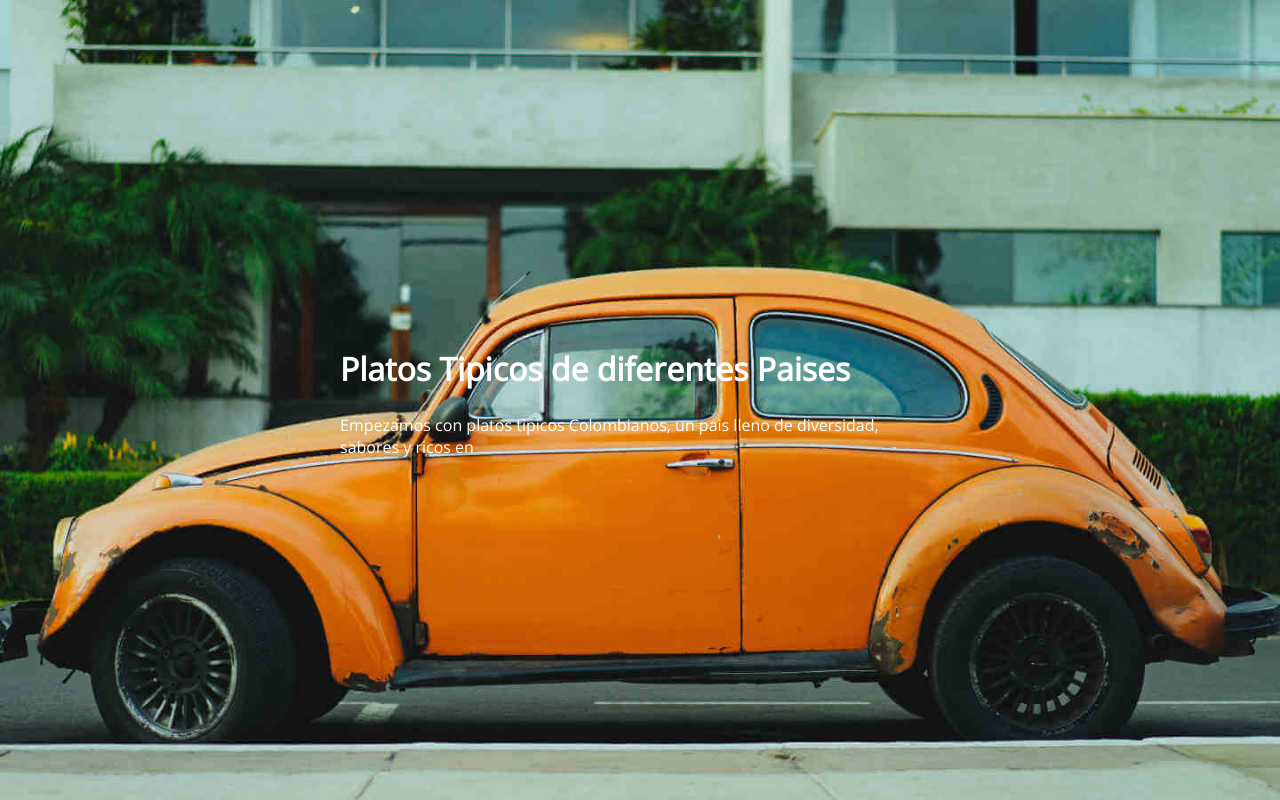
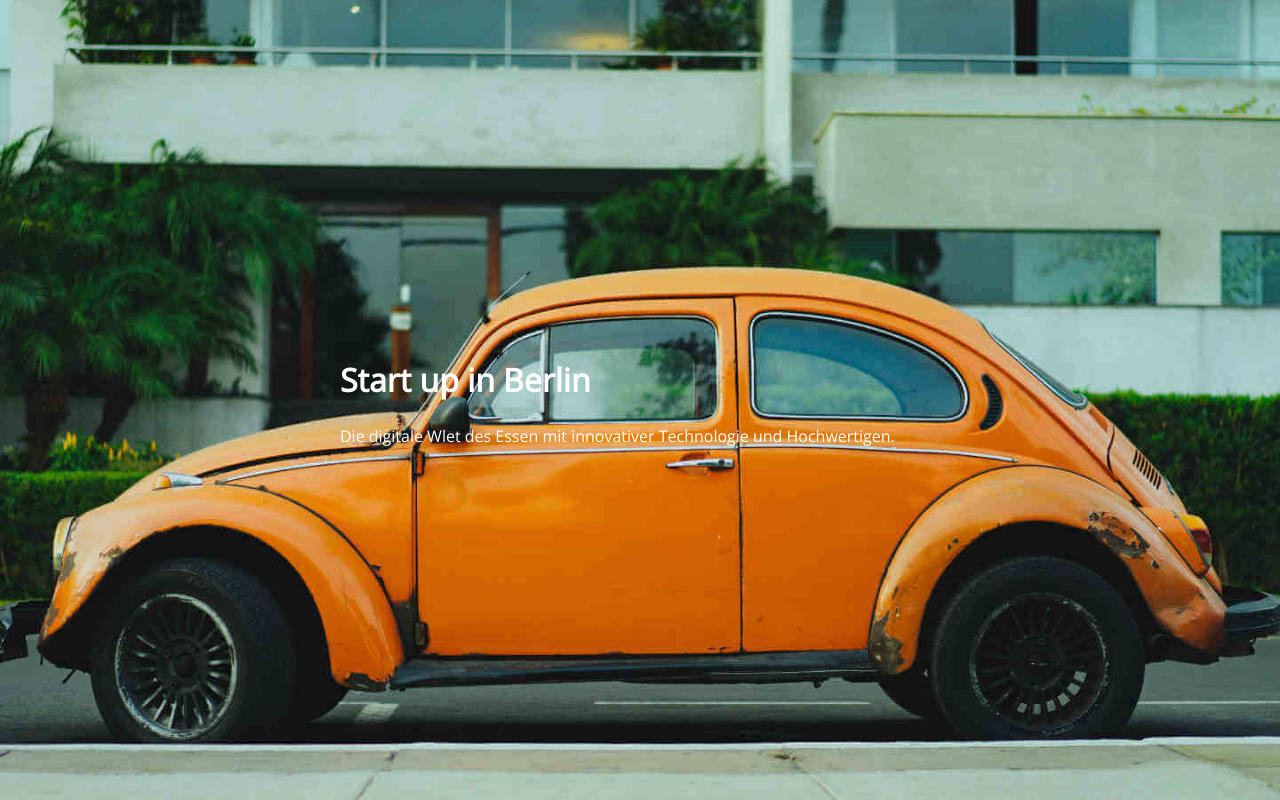
Before and after one commit to ecmildenberg/ecmildenberg.github.io, a plain HTML site: page index.html in a window 1280 px wide. Drawn offline with nearby package versions, Linux system fonts and the light colour scheme.

Commit message:
essen content

```diff
--- a/index.html
+++ b/index.html
@@ -4,7 +4,7 @@
         <meta charset="utf-8">
         <meta name="viewport" content="width=device-width, initial-scale=1.0, user-scalable=yes">
         <title>
-			Comida de Historia
+			Kitchen Stories
         </title>
         <meta name="description" content="Bla bla bla">
         <link rel="stylesheet" href="style.css" type="text/css">
@@ -12,8 +12,8 @@
     </head>
     <body>
         <div class="abs">
-			<h1>Platos Tipicos de diferentes Paises</h1>
-			<p>Empezamos con platos tipicos Colombianos, un pais lleno de diversidad, sabores y ricos en </p>
+			<h1>Start up in Berlin</h1>
+			<p>Die digitale Wlet des Essen mit innovativer Technologie und Hochwertigen. </p>
 		</div>
     </body>
 </html>
```
Also changed, not shown: img/anurag-arora-193335-unsplash.jpg (added).
